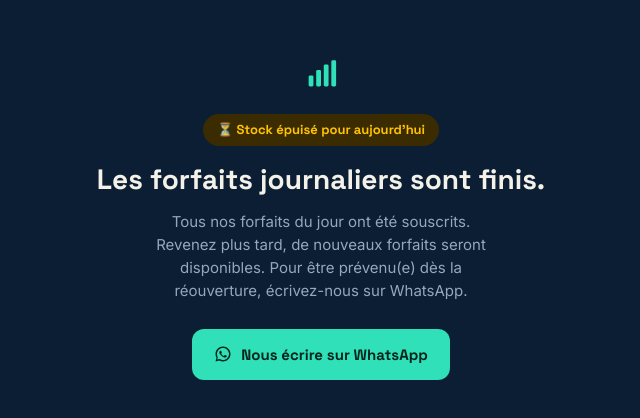
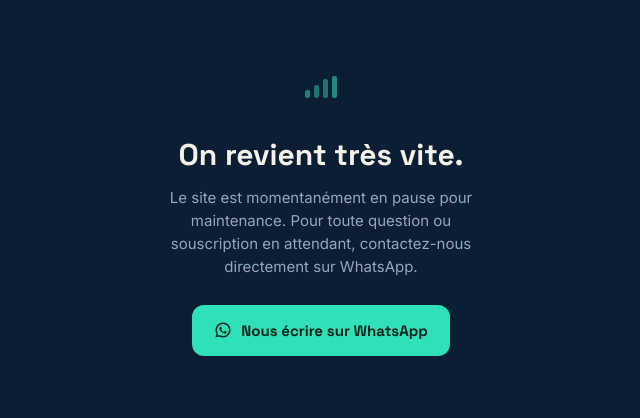
Before and after one commit to daniel-web237/QuickNet, a website: page index.html in a window 1280 px wide. Shown: the part 184-602 px from the top of the page, without its empty margins (319-959 px from the left). Drawn offline with Linux system fonts and the light colour scheme.

Commit message:
Update index.html

```diff
--- a/index.html
+++ b/index.html
@@ -3,14 +3,14 @@
 <head>
 <meta charset="UTF-8">
 <meta name="viewport" content="width=device-width, initial-scale=1.0">
-<title>Forfaits épuisés — Revenez dans 24h</title>
+<title>Bientôt de retour — Connexion illimitée</title>
 <link rel="preconnect" href="https://fonts.googleapis.com">
 <link rel="preconnect" href="https://fonts.gstatic.com" crossorigin>
 <link href="https://fonts.googleapis.com/css2?family=Space+Grotesk:wght@500;700&family=Inter:wght@400;500;600&display=swap" rel="stylesheet">
 <link rel="stylesheet" href="style.css">
 <link rel="icon" type="image/svg+xml" href="favicon.svg">
 <style>
-  .epuise-wrap{
+  .maintenance-wrap{
     min-height: 100vh;
     display:flex;
     flex-direction:column;
@@ -19,29 +19,17 @@
     text-align:center;
     padding: 24px;
   }
-  .epuise-wrap img{ width:44px; height:44px; border-radius:10px; margin-bottom: 18px; }
-  .epuise-wrap h1{
-    font-size: 28px;
-    margin: 0 0 14px;
+  .maintenance-wrap h1{
+    font-size: 30px;
+    margin: 22px 0 14px;
   }
-  .epuise-wrap p{
+  .maintenance-wrap p{
     color: var(--ink-dim);
     font-size: 15px;
-    max-width: 38ch;
+    max-width: 36ch;
     margin: 0 auto 26px;
   }
-  .epuise-badge{
-    display:inline-block;
-    background: #3A2C00;
-    color: var(--mtn);
-    font-family:'Space Grotesk', sans-serif;
-    font-weight:700;
-    font-size: 13px;
-    padding: 6px 14px;
-    border-radius: 999px;
-    margin-bottom: 18px;
-  }
-  .epuise-wrap a.wa-btn{
+  .maintenance-wrap a.wa-btn{
     display:inline-flex;
     align-items:center;
     gap:9px;
@@ -54,15 +42,14 @@
     padding: 14px 22px;
     border-radius: 12px;
   }
-  .epuise-wrap svg{ width:18px; height:18px; }
+  .maintenance-wrap svg{ width:18px; height:18px; }
 </style>
 </head>
 <body>
-<div class="epuise-wrap">
-  <img src="favicon.svg" alt="QuickNet">
-  <div class="epuise-badge">⏳ Stock épuisé pour aujourd'hui</div>
-  <h1>Les forfaits journaliers sont finis.</h1>
-  <p>Tous nos forfaits du jour ont été souscrits. Revenez plus tard, de nouveaux forfaits seront disponibles. Pour être prévenu(e) dès la réouverture, écrivez-nous sur WhatsApp.</p>
+<div class="maintenance-wrap">
+  <div class="signal-mark" aria-hidden="true"><span></span><span></span><span></span><span></span></div>
+  <h1>On revient très vite.</h1>
+  <p>Le site est momentanément en pause pour maintenance. Pour toute question ou souscription en attendant, contactez-nous directement sur WhatsApp.</p>
   <a class="wa-btn" href="https://wa.me/237656889326" target="_blank" rel="noopener">
     <svg viewBox="0 0 24 24" fill="currentColor"><path d="M12 2C6.48 2 2 6.48 2 12c0 1.85.5 3.58 1.38 5.07L2 22l5.05-1.36A9.94 9.94 0 0 0 12 22c5.52 0 10-4.48 10-10S17.52 2 12 2zm0 18c-1.6 0-3.09-.44-4.36-1.2l-.31-.18-3 .81.8-2.94-.2-.32A7.95 7.95 0 0 1 4 12c0-4.41 3.59-8 8-8s8 3.59 8 8-3.59 8-8 8zm4.4-5.9c-.24-.12-1.43-.7-1.65-.78-.22-.08-.38-.12-.54.12-.16.24-.62.78-.76.94-.14.16-.28.18-.52.06-.24-.12-1.01-.37-1.92-1.18-.71-.63-1.19-1.42-1.33-1.66-.14-.24-.01-.37.11-.49.11-.11.24-.28.36-.42.12-.14.16-.24.24-.4.08-.16.04-.3-.02-.42-.06-.12-.54-1.3-.74-1.78-.19-.46-.39-.4-.54-.4-.14 0-.3-.02-.46-.02-.16 0-.42.06-.64.3-.22.24-.84.82-.84 2s.86 2.32.98 2.48c.12.16 1.7 2.6 4.12 3.64.58.25 1.03.4 1.38.51.58.18 1.11.16 1.53.1.47-.07 1.43-.58 1.63-1.15.2-.56.2-1.05.14-1.15-.06-.1-.22-.16-.46-.28z"/></svg>
     Nous écrire sur WhatsApp
```
